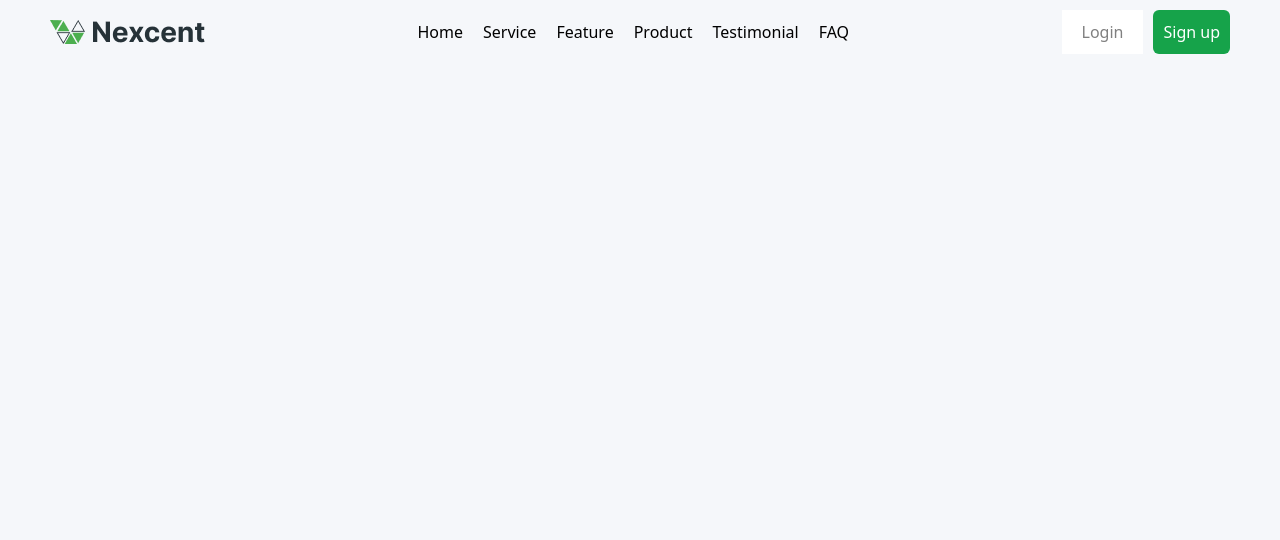
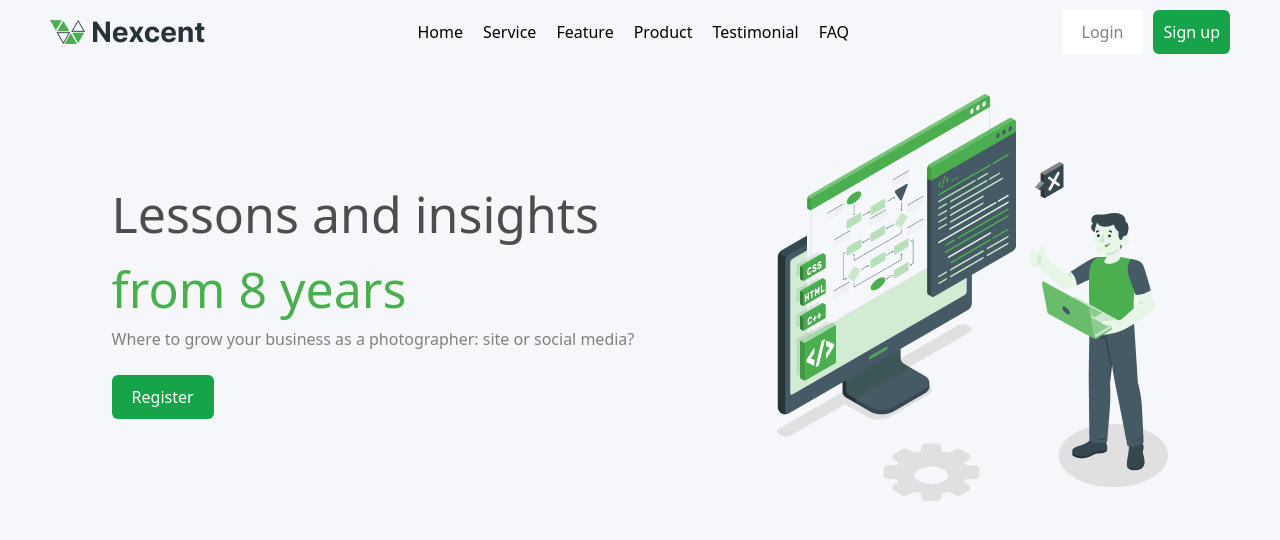
Before and after one commit to SOFTCLUB-2007/LSSON, a website: page src/index.html in a window 1280 px wide. Drawn offline with nearby package versions, Linux system fonts and the light colour scheme; files that its build step writes are made by us from their sources.

Commit message:
section by header

```diff
--- a/src/index.html
+++ b/src/index.html
@@ -9,7 +9,7 @@
 <header class="bg-[#F5F7FA] h-[700px]">
     <nav class="max-w-[1200px] m-auto flex items-center p-[10px] justify-between">
     <img src="Logo (7).png" alt="">
-    <ul class="flex gap-[20px]">
+    <ul class="lg:flex lg:gap-[20px] hidden lg:block">
         <li>Home</li>
         <li>Service</li>
         <li>Feature</li>
@@ -22,6 +22,21 @@
         <button class="text-white bg-green-600 p-[10px] rounded-md">Sign up</button>
     </div>
     </nav>
+    <section class="max-w-[1200px] m-auto pt-[30px]">
+        <div class="lg:flex flex-column lg:items-center lg:justify-around">
+
+            <div>
+                <h1 class="text-[#4D4D4D] text-[50px]">Lessons and insights <br>
+                <span class="text-[#4CAF4F] text-[50px]">from 8 years</span></h1>
+                <p class="text-[gray]">Where to grow your business as a photographer: site or social media?</p> <br>
+                <button  class="text-white bg-green-600 p-[10px] px-[20px] rounded-md">Register</button>
+            </div>
+
+            <div>
+                <img src="Illustration.png" alt="">
+            </div>
+        </div>
+    </section>
 </header>
 </body>
 </html>
```
Also changed, not shown: src/Illustration.png (added).
